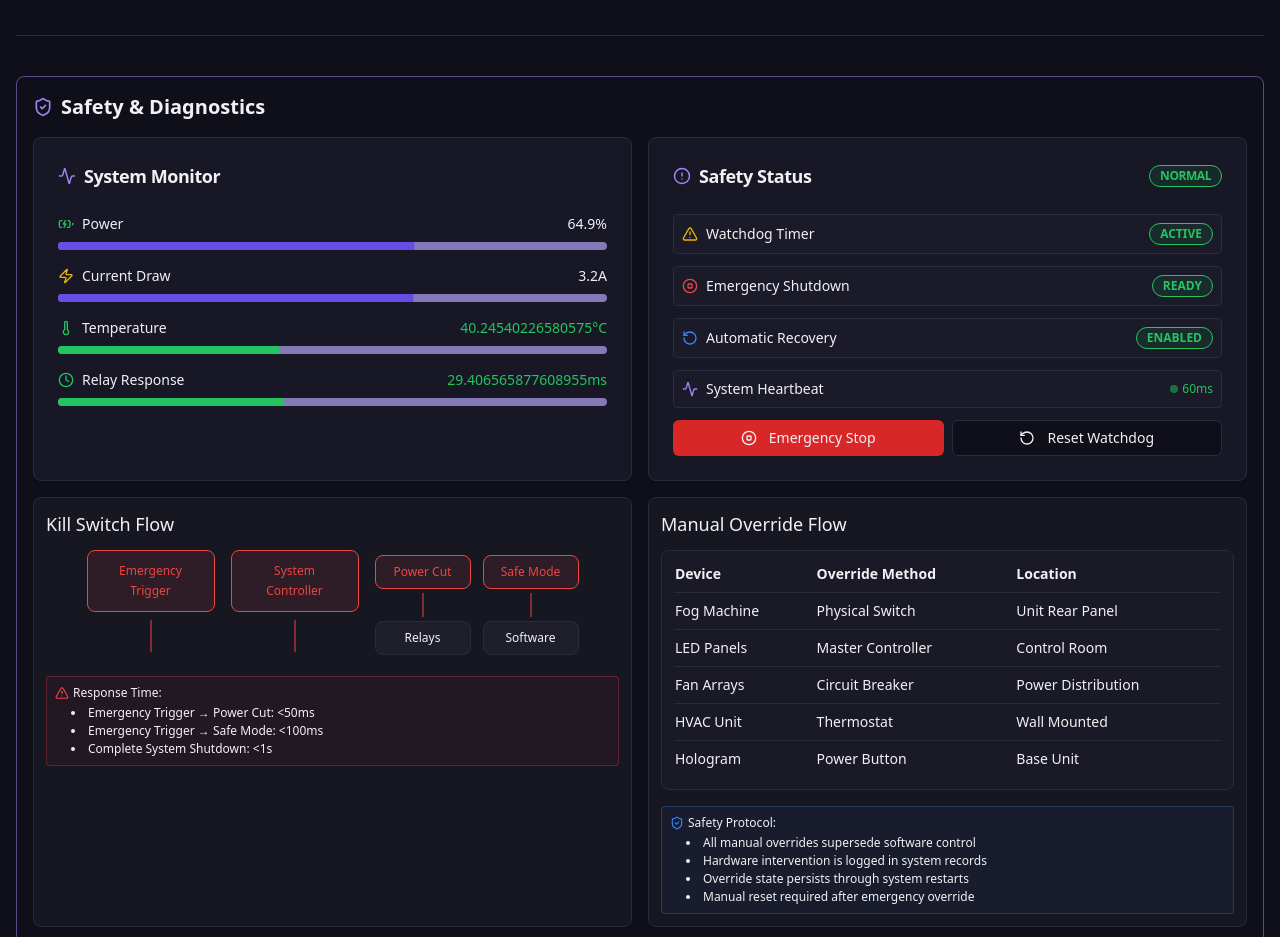
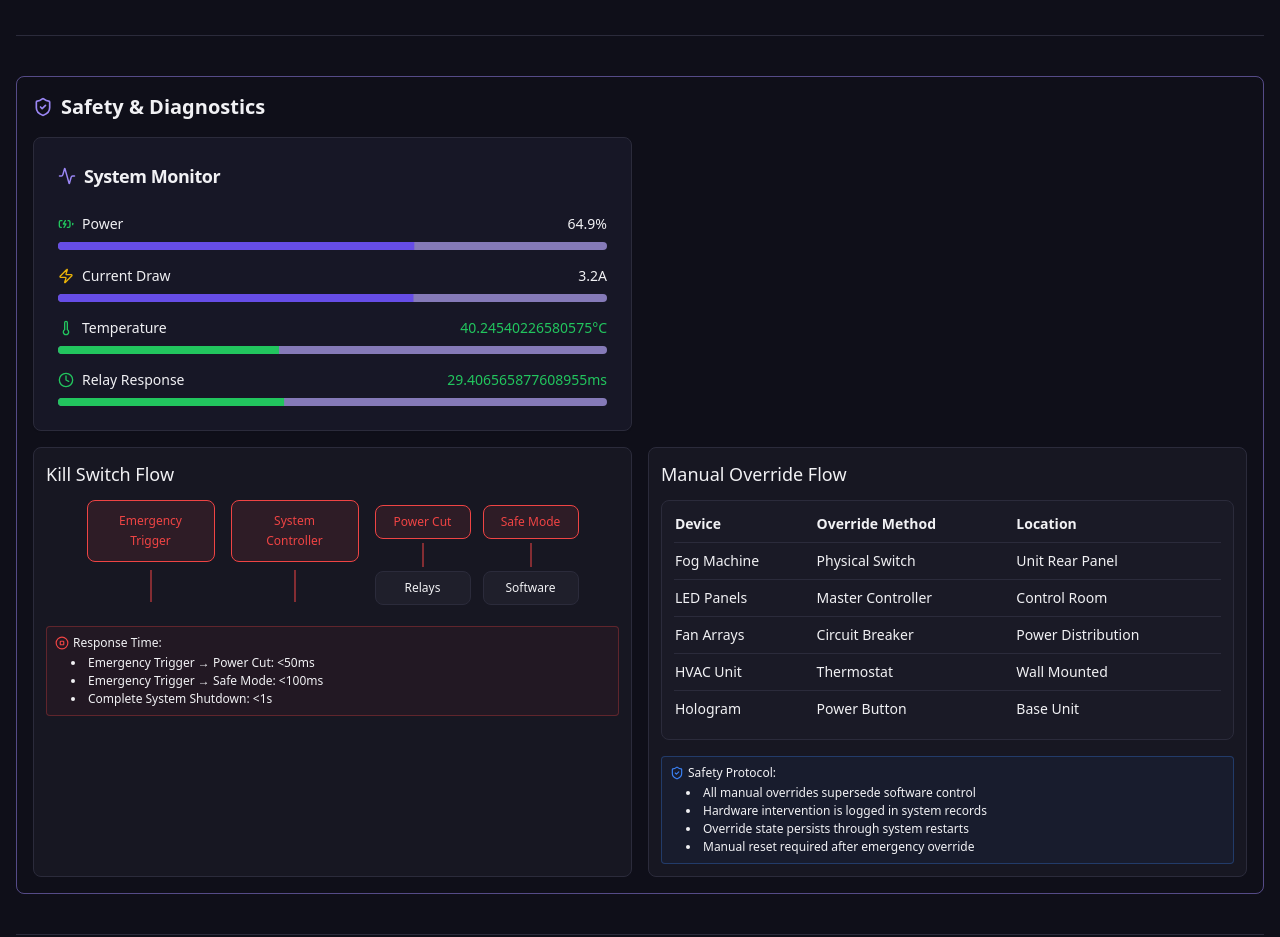
Before and after one commit to Rochhlle/terrain-control-kaal, a React (Vite) app: page /engineer in a window 1280 px wide. Shown: the part 7140-8077 px from the top of the page. Built offline with nearby package versions, Linux system fonts and the light colour scheme.

Commit message:
Remove Safety Status
Removed the Safety Status section from the Safety Diagnostics component.

```diff
--- a/src/components/engineer/SafetyDiagnostics.tsx
+++ b/src/components/engineer/SafetyDiagnostics.tsx
@@ -12,8 +12,6 @@ import {
   Thermometer,
   StopCircle,
   RotateCcw,
-  AlertTriangle,
-  AlertCircle,
   Clock,
   ShieldCheck,
   BatteryCharging,
@@ -25,7 +23,6 @@ export function SafetyDiagnostics() {
   const [temperature, setTemperature] = useState(42);
   const [relayResponse, setRelayResponse] = useState(28);
   const [watchdogStatus, setWatchdogStatus] = useState("active");
-  const [safetyCondition, setSafetyCondition] = useState<"normal" | "warning" | "critical">("normal");
 
   // Simulate fluctuating values
   useEffect(() => {
@@ -42,10 +39,7 @@ export function SafetyDiagnostics() {
 
       setTemperature((prev) => {
         const newValue = prev + (Math.random() * 2 - 1);
-        const temp = Math.min(Math.max(newValue, 38), 52);
-        if (temp > 50) setSafetyCondition("warning");
-        else if (temp > 46) setSafetyCondition("normal");
-        return temp;
+        return Math.min(Math.max(newValue, 38), 52);
       });
 
       setRelayResponse((prev) => {
@@ -156,101 +150,6 @@ export function SafetyDiagnostics() {
             </div>
           </CardContent>
         </Card>
-
-        <Card className={`border-${safetyCondition === "critical" ? "red-500" : safetyCondition === "warning" ? "yellow-500" : "muted"}`}>
-          <CardHeader>
-            <CardTitle className="text-lg flex items-center justify-between">
-              <div className="flex items-center">
-                <AlertCircle size={18} className="mr-2 text-kaal-primary" />
-                Safety Status
-              </div>
-              <Badge
-                variant="outline"
-                className={
-                  safetyCondition === "critical"
-                    ? "bg-red-500/10 border-red-500 text-red-500"
-                    : safetyCondition === "warning"
-                      ? "bg-yellow-500/10 border-yellow-500 text-yellow-500"
-                      : "bg-green-500/10 border-green-500 text-green-500"
-                }
-              >
-                {safetyCondition === "critical" ? "CRITICAL" : safetyCondition === "warning" ? "WARNING" : "NORMAL"}
-              </Badge>
-            </CardTitle>
-          </CardHeader>
-          <CardContent>
-            <div className="space-y-3">
-              <div className="flex justify-between items-center p-2 bg-muted/20 border border-muted rounded">
-                <div className="flex items-center">
-                  <AlertTriangle size={16} className="mr-2 text-yellow-500" />
-                  <span className="text-sm">Watchdog Timer</span>
-                </div>
-                <Badge
-                  variant="outline"
-                  className={
-                    watchdogStatus === "active"
-                      ? "bg-green-500/10 border-green-500 text-green-500"
-                      : watchdogStatus === "restarting"
-                        ? "bg-yellow-500/10 border-yellow-500 text-yellow-500"
-                        : "bg-red-500/10 border-red-500 text-red-500"
-                  }
-                >
-                  {watchdogStatus.toUpperCase()}
-                </Badge>
-              </div>
-
-              <div className="flex justify-between items-center p-2 bg-muted/20 border border-muted rounded">
-                <div className="flex items-center">
-                  <StopCircle size={16} className="mr-2 text-red-500" />
-                  <span className="text-sm">Emergency Shutdown</span>
-                </div>
-                <Badge variant="outline" className="bg-green-500/10 border-green-500 text-green-500">
-                  READY
-                </Badge>
-              </div>
-
-              <div className="flex justify-between items-center p-2 bg-muted/20 border border-muted rounded">
-                <div className="flex items-center">
-                  <RotateCcw size={16} className="mr-2 text-blue-500" />
-                  <span className="text-sm">Automatic Recovery</span>
-                </div>
-                <Badge variant="outline" className="bg-green-500/10 border-green-500 text-green-500">
-                  ENABLED
-                </Badge>
-              </div>
-
-              <div className="flex justify-between items-center p-2 bg-muted/20 border border-muted rounded">
-                <div className="flex items-center">
-                  <Activity size={16} className="mr-2 text-kaal-primary" />
-                  <span className="text-sm">System Heartbeat</span>
-                </div>
-                <div className="flex items-center">
-                  <div className="w-2 h-2 rounded-full bg-green-500 mr-1 animate-pulse"></div>
-                  <span className="text-xs text-green-500">60ms</span>
-                </div>
-              </div>
-
-              <div className="grid grid-cols-2 gap-2 mt-3">
-                <Button
-                  variant="destructive"
-                  size="sm"
-                  className="w-full"
-                >
-                  <StopCircle className="mr-1 h-4 w-4" /> Emergency Stop
-                </Button>
-                <Button
-                  variant="outline"
-                  size="sm"
-                  className="w-full"
-                  onClick={handleWatchdogReset}
-                  disabled={watchdogStatus === "restarting"}
-                >
-                  <RotateCcw className={`mr-1 h-4 w-4 ${watchdogStatus === "restarting" ? "animate-spin" : ""}`} /> Reset Watchdog
-                </Button>
-              </div>
-            </div>
-          </CardContent>
-        </Card>
       </div>
 
       <div className="grid grid-cols-1 md:grid-cols-2 gap-4">
@@ -298,7 +197,7 @@ export function SafetyDiagnostics() {
 
           <div className="mt-4 p-2 rounded bg-red-500/5 border border-red-500/30 text-xs">
             <div className="flex items-center mb-1">
-              <AlertTriangle size={14} className="text-red-500 mr-1" />
+              <StopCircle size={14} className="text-red-500 mr-1" />
               <span className="font-medium">Response Time:</span>
             </div>
             <ul className="list-disc list-inside ml-4 space-y-0.5">
```
